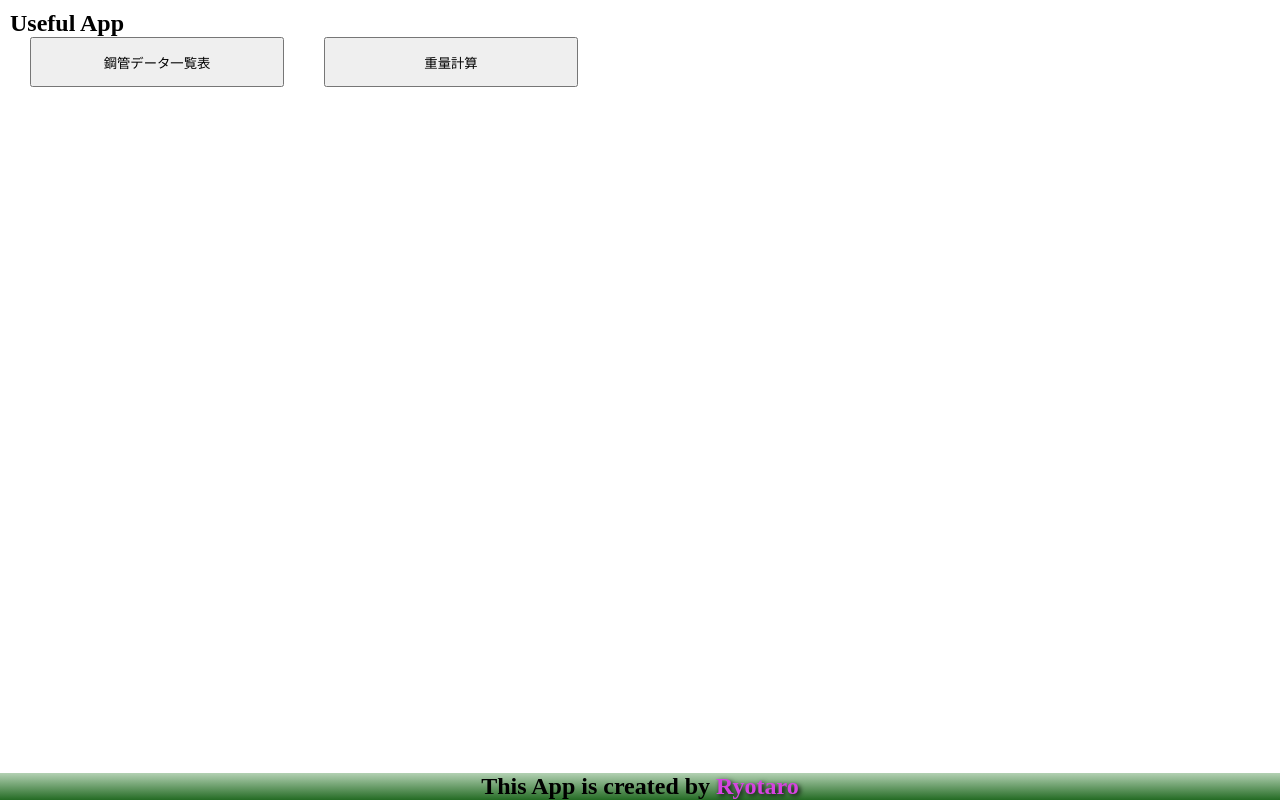
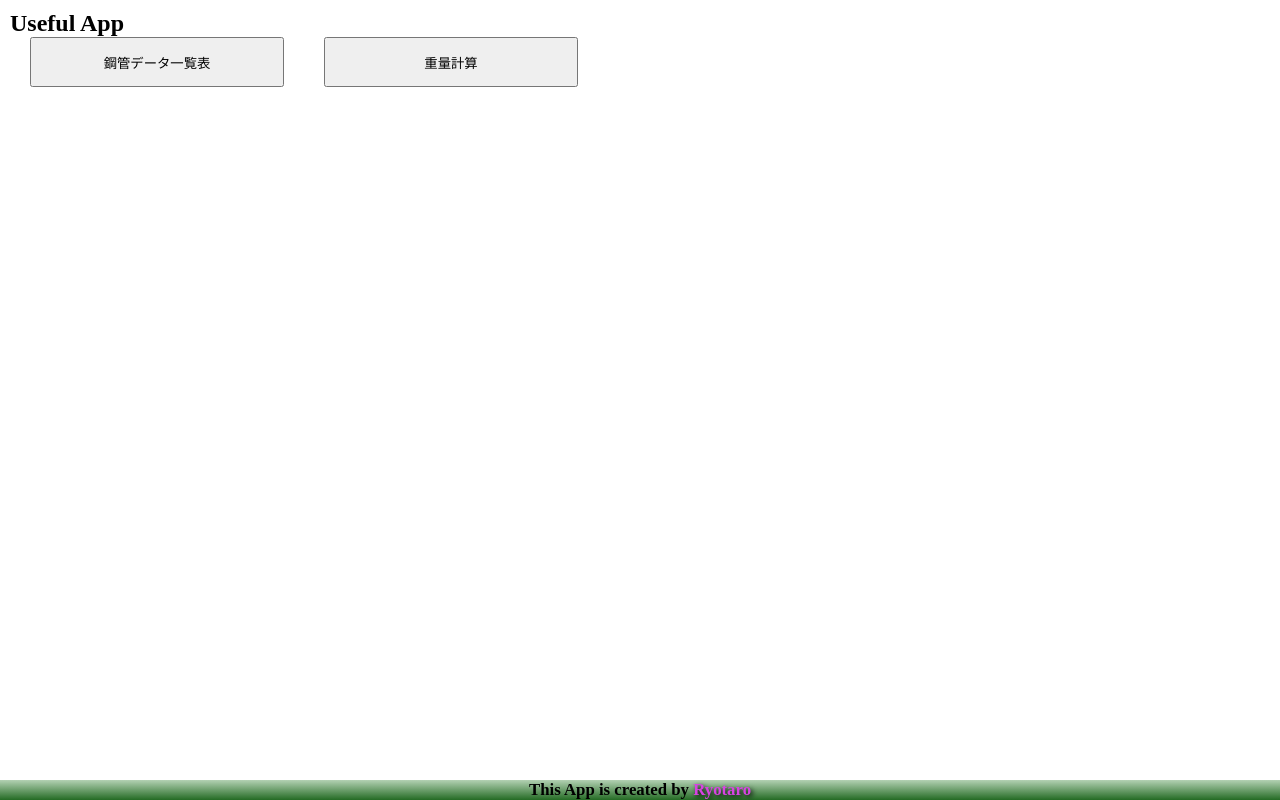
Before and after one commit to ryotaro-0805/useful-app, a Next.js app: page / in a window 1280 px wide. Built offline with nearby package versions, Linux system fonts and the light colour scheme.

Commit message:
🐛 バグ修正

```diff
--- a/public/Footer.tsx
+++ b/src/pages/components/Footer.tsx
@@ -1,6 +1,5 @@
 import Head from 'next/head'
 import styles from '@/styles/Home.module.css'
-import Link from 'next/link'
 
 export default function Footer() {
     return (
--- a/src/pages/index.tsx
+++ b/src/pages/index.tsx
@@ -1,7 +1,7 @@
 import Head from 'next/head'
 import styles from '@/styles/Home.module.css'
 import Link from 'next/link'
-import Footer from '../../public/Footer'
+import Footer from './components/Footer'
 
 export default function Home() {
   return (
--- a/src/styles/Home.module.css
+++ b/src/styles/Home.module.css
@@ -69,6 +69,7 @@ calculation
  */
  .footer_container{
   width: 100%;
+  font-size:70%;
   background: linear-gradient(rgb(179, 209, 179),rgb(36, 107, 36));
   position: absolute;
   bottom: 0;
```
